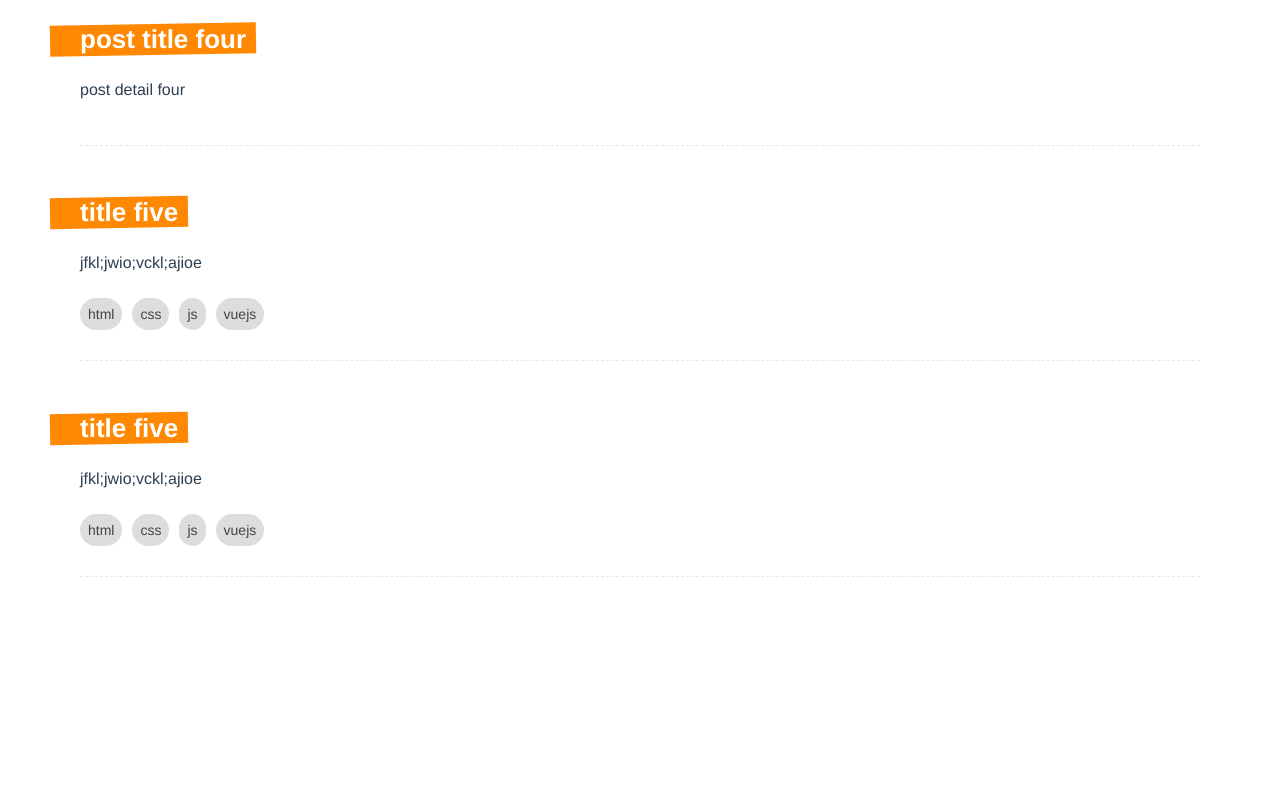
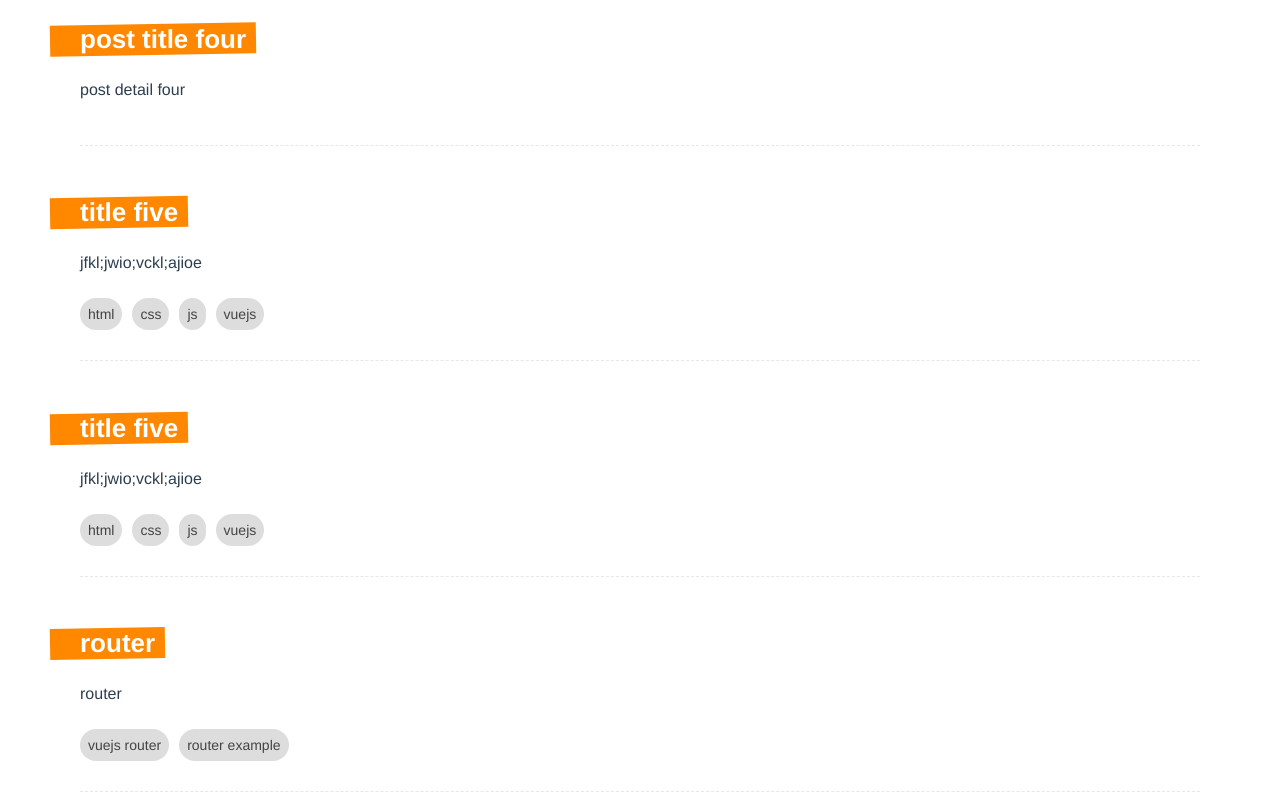
Before and after one commit to minthuhlaing007/compositionapi, a Vue app: page / in a window 1280 px wide. Shown: the part 756-1556 px from the top of the page. Before the commit the page ends 1381 px from the top, so only its background shows below. Built offline with nearby package versions, Linux system fonts and the light colour scheme; data requests are answered from the project's data file.

Commit message:
useRouter && useRoute

```diff
--- a/database/db.json
+++ b/database/db.json
@@ -1,22 +1,22 @@
 {
   "posts": [
     {
-      "id": 1,
+      "id": "1",
       "title": "post title one",
       "body": "post detail one"
     },
     {
-      "id": 2,
+      "id": "2",
       "title": "post title two",
       "body": "post detail two"
     },
     {
-      "id": 3,
+      "id": "3",
       "title": "post title three",
       "body": "post detail three"
     },
     {
-      "id": 4,
+      "id": "4",
       "title": "post title four",
       "body": "post detail four"
     },
@@ -41,6 +41,15 @@
         "js",
         "vuejs"
       ]
+    },
+    {
+      "id": "9f79",
+      "title": "router",
+      "body": "router",
+      "tags": [
+        "vuejs router",
+        "router example"
+      ]
     }
   ]
 }
--- a/src/views/Create.vue
+++ b/src/views/Create.vue
@@ -16,8 +16,11 @@
 
 <script>
 import { ref } from "vue";
+import { useRouter } from "vue-router";
 export default {
   setup() {
+    let router = useRouter(); // this.$router nae choot soot sin tuu mhu shi par tal;
+
     let title = ref("");
     let body = ref("");
     let tag = ref("");
@@ -43,6 +46,8 @@
           tags: tags.value,
         }),
       });
+      // redirect user to home page
+      router.push("/");
     };
 
     return { title, body, tag, handleKeydown, tags, addPost };
--- a/src/views/Detail.vue
+++ b/src/views/Detail.vue
@@ -11,11 +11,16 @@
 <script>
 import Spinner from "../components/Spinner";
 import getPost from "@/composable/getPost";
+import { useRoute } from "vue-router";
 export default {
   components: { Spinner },
   props: ["id"],
   setup(props) {
-    let { post, error, load } = getPost(props.id);
+    let route = useRoute(); // this.$route nae a tutu bae
+    // console.log(route.params.id);
+
+    // let { post, error, load } = getPost(props.id);
+    let { post, error, load } = getPost(route.params.id); // di lol lae yay loa ya tal
     load();
     return { post, error };
   },
```
